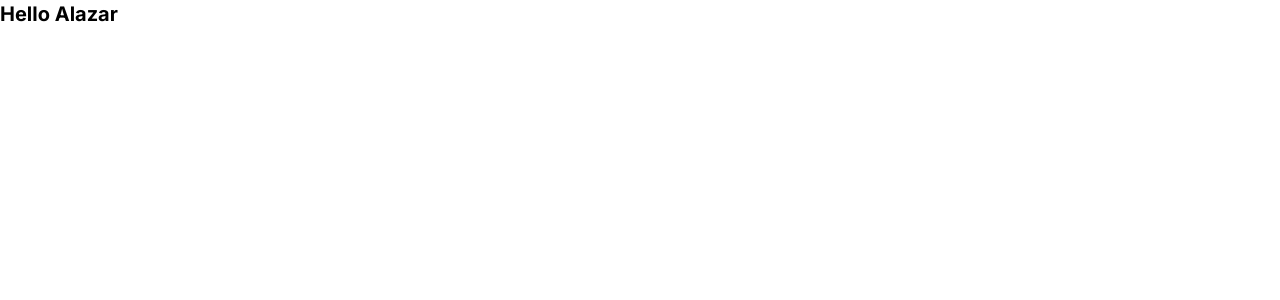
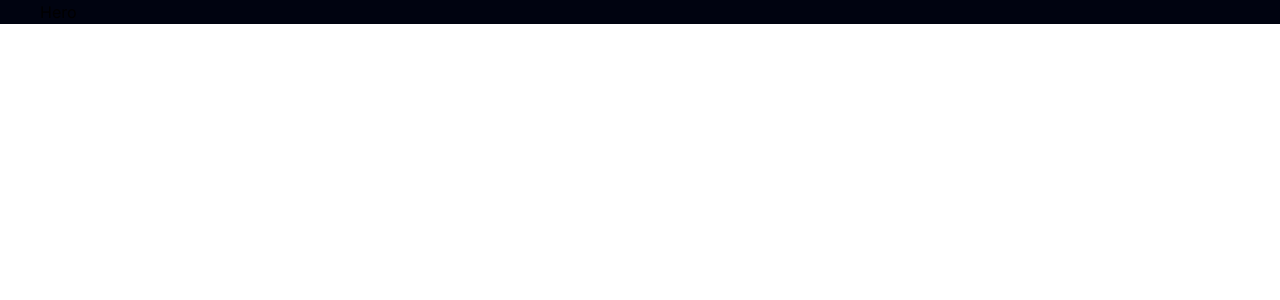
Before and after one commit to alazaradane/portfolio-, a Next.js app: page / in a window 1280 px wide. Shown: the top 300 px of the page. Built offline with nearby package versions, Linux system fonts and the light colour scheme.

Commit message:
adding hero section

```diff
--- a/app/page.tsx
+++ b/app/page.tsx
@@ -1,9 +1,12 @@
-import Image from "next/image";
+import Hero from "@/components/Hero";
+
 
 export default function Home() {
   return (
-   <main>
-      <h1 className=" font-bold text-xl">Hello Alazar</h1>
+   <main className=" relative flex items-center justify-center flex-col bg-black-100 overflow-hidden mx-auto sm:px-10 px-5">
+      <div className=" max-w-7xl w-full">
+        <Hero/>
+      </div>
    </main>
   );
 }
--- /dev/null
+++ b/components/Hero.tsx
@@ -0,0 +1,9 @@
+import React from 'react'
+
+const Hero = () => {
+  return (
+    <div>Hero</div>
+  )
+}
+
+export default Hero
--- a/tailwind.config.ts
+++ b/tailwind.config.ts
@@ -1,4 +1,5 @@
 import type { Config } from "tailwindcss";
+import { DEFAULT_CIPHERS } from "tls";
 
 const config: Config = {
   content: [
@@ -8,11 +9,12 @@ const config: Config = {
   ],
   theme: {
     extend: {
-      backgroundImage: {
-        "gradient-radial": "radial-gradient(var(--tw-gradient-stops))",
-        "gradient-conic":
-          "conic-gradient(from 180deg at 50% 50%, var(--tw-gradient-stops))",
-      },
+      colors:{
+        black:{
+          DEFAULT: "#000",
+          100: "#000310"
+        }
+      }
     },
   },
   plugins: [],
```
